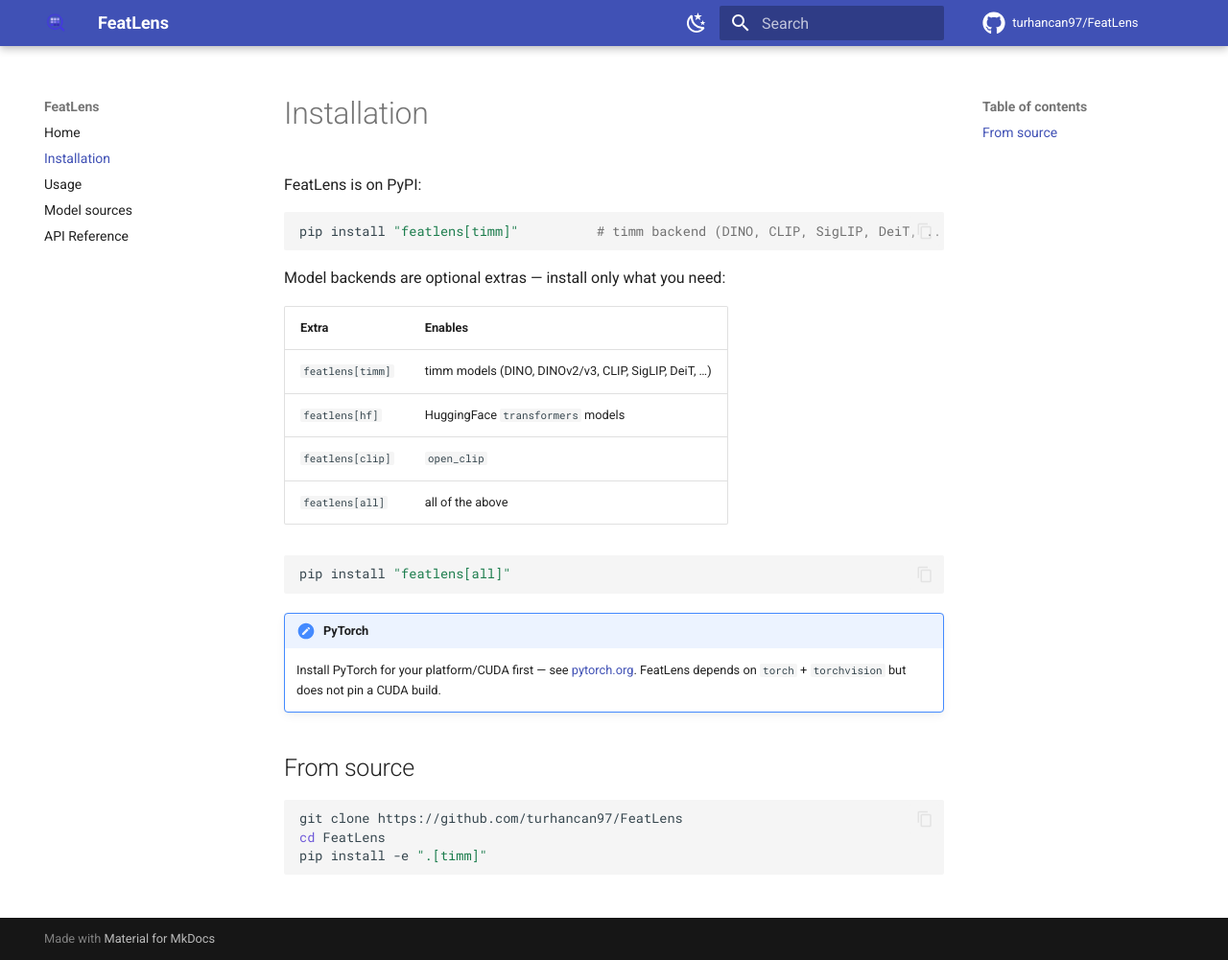
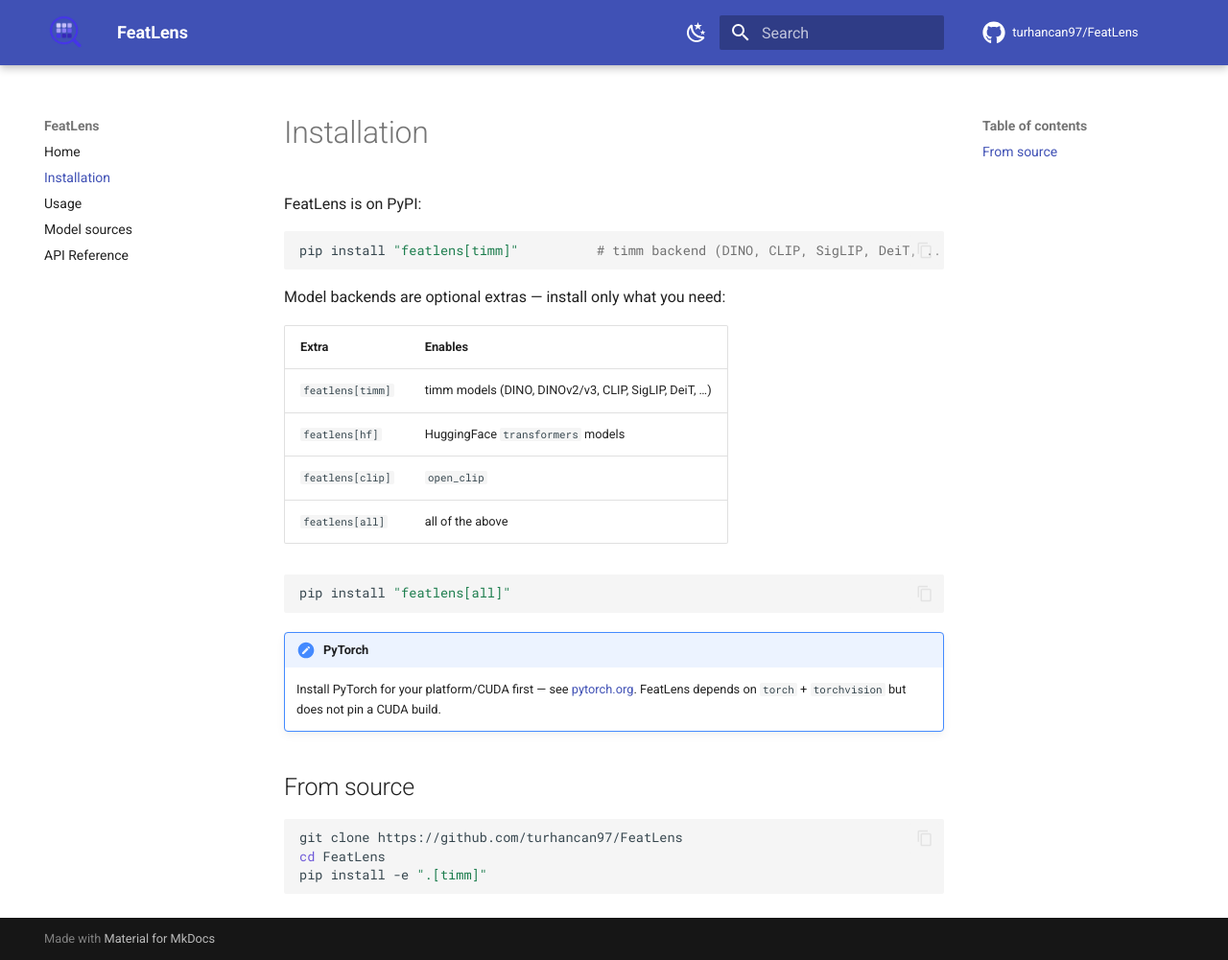
Before and after one commit to turhancan97/FeatLens, an MkDocs documentation site: the page built from docs/installation.md, in a window 1280 px wide and 1001 px high. Shown: the whole window at 96% size. Built offline with MkDocs 1.6.1 and Material for MkDocs 9.7.7, drawn with Linux system fonts in a browser that asks for light colours; comment, search, counter and statistics services are not loaded.

Commit message:
Enlarge header logo on docs site
Override Material's default 1.2rem logo size via extra.css.

Co-Authored-By: Claude Opus 4.8 <noreply@anthropic.com>

```diff
--- /dev/null
+++ b/docs/stylesheets/extra.css
@@ -0,0 +1,6 @@
+/* Enlarge the header logo (Material defaults to 1.2rem). */
+.md-header__button.md-logo img,
+.md-header__button.md-logo svg {
+  height: 2.2rem;
+  width: 2.2rem;
+}
--- a/mkdocs.yml
+++ b/mkdocs.yml
@@ -46,6 +46,9 @@ plugins:
             separate_signature: true
             docstring_section_style: table
 
+extra_css:
+  - stylesheets/extra.css
+
 markdown_extensions:
   - admonition
   - attr_list
```
